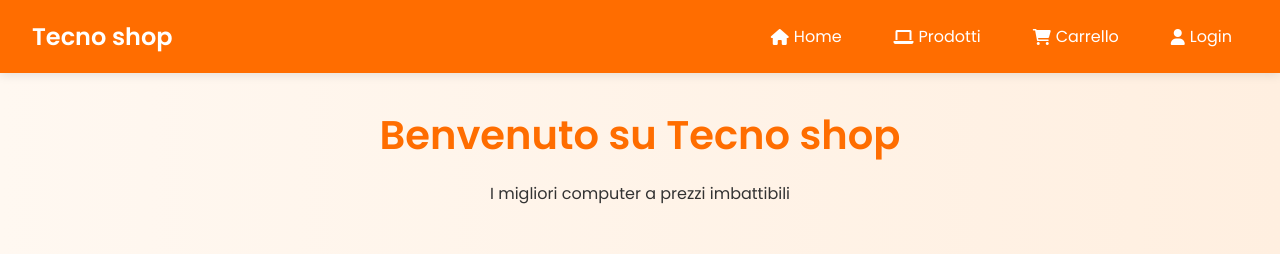
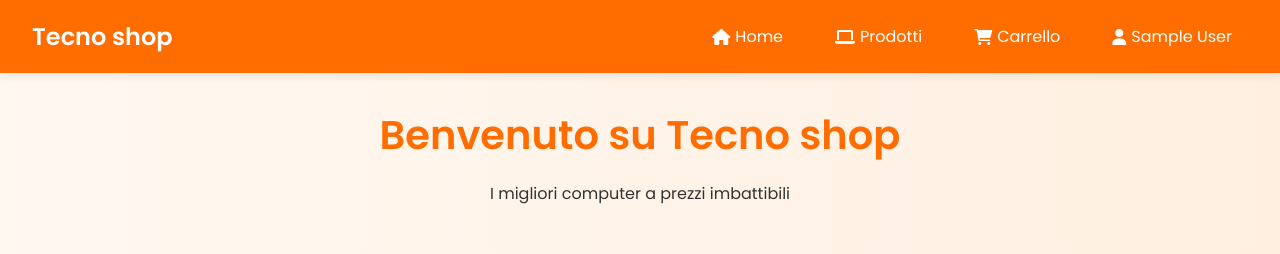
Before and after one commit to FERRO-FK/Sito-computer, a PHP site: page / in a window 1280 px wide. Shown: the top 254 px of the page. Run offline with PHP 8.4, Linux system fonts and the light colour scheme; the visitor is signed in with stand-in values (Sample User, id 1); data that the repository does not hold is empty.

Commit message:
nome account in alto

```diff
--- a/php/admin.php
+++ b/php/admin.php
@@ -28,7 +28,7 @@ $utenti = $pdo->query("SELECT * FROM utente")->fetchAll();
     <div class="nav-links">
       <a href="../php/index.php"><i class="fas fa-home"></i> Home</a>
       <a href="../php/prodotti.php"><i class="fas fa-laptop"></i> Prodotti</a>
-      <a href="../html/carrello.html"><i class="fas fa-shopping-cart"></i> Carrello</a>
+      <a href="../html/carrello.php"><i class="fas fa-shopping-cart"></i> Carrello</a>
       <a href="../php/login.php"><i class="fas fa-user"></i> Login</a>
       <a href="../php/logout.php" class="btn lotgout"><i class="fas fa-sign-out-alt"></i> Logout</a>
     </div>
--- a/php/checkout.php
+++ b/php/checkout.php
@@ -36,7 +36,7 @@ if (isset($_SESSION['utente_id'])) {
     <div class="nav-links">
       <a href="#"><i class="fas fa-home"></i> Home</a>
       <a href="../php/prodotti.php"><i class="fas fa-laptop"></i> Prodotti</a>
-      <a href="../html/carrello.html"><i class="fas fa-shopping-cart"></i> Carrello</a>
+      <a href="../html/carrello.php"><i class="fas fa-shopping-cart"></i> Carrello</a>
       <a href="../php/login.php"><i class="fas fa-user"></i> Login</a>
     </div>
   </div>
--- a/php/index.php
+++ b/php/index.php
@@ -39,14 +39,24 @@ $username = $user['nome'];
 
   <!--NAVBAR-->
   <div class="top-bar">
-    <div class="logo">Tecno shop</div>
-    <div class="nav-links">
-      <a href="#"><i class="fas fa-home"></i> Home</a>
-      <a href="../php/prodotti.php"><i class="fas fa-laptop"></i> Prodotti</a>
-      <a href="../html/carrello.html"><i class="fas fa-shopping-cart"></i> Carrello</a>
-      <a href="../php/login.php"><i class="fas fa-user"></i> Login</a>
-    </div>
+  <div class="logo">Tecno shop</div>
+  <div class="nav-links">
+    <a href="#"><i class="fas fa-home"></i> Home</a>
+    <a href="../php/prodotti.php"><i class="fas fa-laptop"></i> Prodotti</a>
+    <a href="../html/carrello.php"><i class="fas fa-shopping-cart"></i> Carrello</a>
+
+    <?php
+    // Assicurati che sia chiamato SOLO una volta per pagina
+    if (isset($_SESSION['nome'])) {
+        // Utente loggato
+        echo '<a href="../php/dashboard.php"><i class="fas fa-user"></i> ' . htmlspecialchars($_SESSION['nome']) . '</a>';
+    } else {
+        // Utente non loggato
+        echo '<a href="../php/login.php"><i class="fas fa-user"></i> Login</a>';
+    }
+    ?>
   </div>
+</div>
 
   <div class="container">
     <header>
--- a/php/login.php
+++ b/php/login.php
@@ -26,7 +26,7 @@ if (isset($_SESSION['utente_id'])) {
     <div class="nav-links">
       <a href="../php/index.php"><i class="fas fa-home"></i> Home</a>
       <a href="../php/prodotti.php"><i class="fas fa-laptop"></i> Prodotti</a>
-      <a href="../html/carrello.html"><i class="fas fa-shopping-cart"></i> Carrello</a>
+      <a href="../html/carrello.php"><i class="fas fa-shopping-cart"></i> Carrello</a>
       <a href="../php/login.php"><i class="fas fa-user"></i> Login</a>
     </div>
   </div>
@@ -69,7 +69,7 @@ if ($_SERVER['REQUEST_METHOD'] == 'POST') {
     $user = $stmt->fetch();
 
     if ($user && password_verify($password, $user['pass'])) {
-        $_SESSION['utentne_id'] = $user['ID'];
+        $_SESSION['utente_id'] = $user['ID'];
         $_SESSION['nome'] = $user['Nome'];
         if ($_SESSION['nome'] == "admin"){
 
--- a/php/registrazione.php
+++ b/php/registrazione.php
@@ -60,7 +60,7 @@ if ($_SERVER['REQUEST_METHOD'] == 'POST') {
     <div class="nav-links">
       <a href="../php/index.php"><i class="fas fa-home"></i> Home</a>
       <a href="../php/prodotti.php"><i class="fas fa-laptop"></i> Prodotti</a>
-      <a href="../html/carrello.html"><i class="fas fa-shopping-cart"></i> Carrello</a>
+      <a href="../html/carrello.php"><i class="fas fa-shopping-cart"></i> Carrello</a>
       <a href="../php/login.php"><i class="fas fa-user"></i> Login</a>
     </div>
   </div>
```
Also changed, not shown: html/carrello.php (renamed from html/carrello.html, +12 -2 lines), php/dashboard.php (+11 -2 lines), php/dettaglio_prodotti.php (+11 -2 lines), php/prodotti.php (+13 -2 lines).
